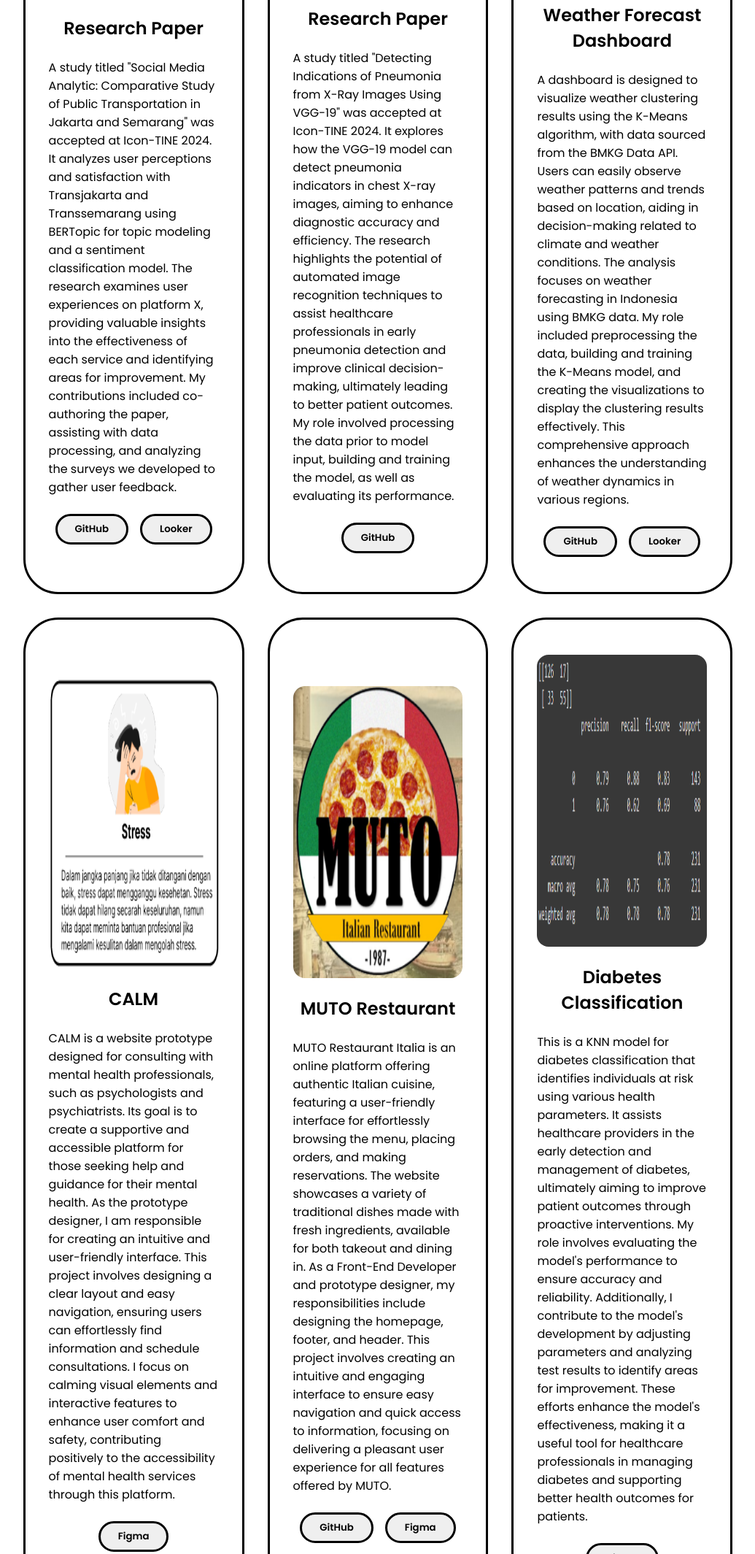
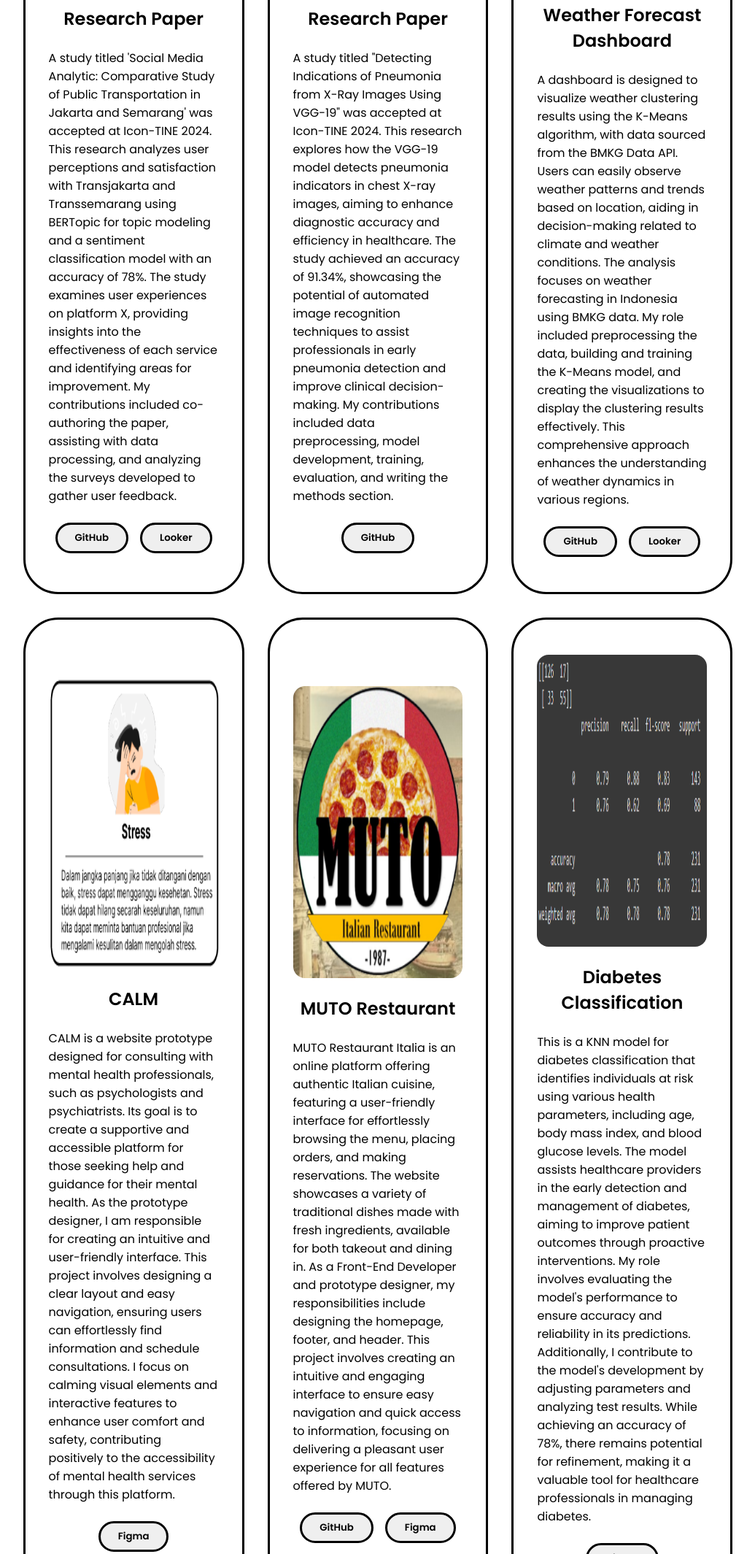
Before and after one commit to MessyaCarment05/messya-portofolio, a plain HTML site: page index.html in a window 1280 px wide. Shown: the part 4615-6744 px from the top of the page at 73% size, without its empty margins (122-1157 px from the left). Drawn offline with Linux system fonts and the light colour scheme.

Commit message:
Update Features and Document

```diff
--- a/index.html
+++ b/index.html
@@ -51,7 +51,7 @@
                 </div>
 
                 <div class="btn-group">
-                    <button class="btn" onclick="window.open('CV.pdf')">
+                    <button class="btn" onclick="window.open('Messya Carment_CV.pdf')">
                         Download CV
                     </button>
 
@@ -300,10 +300,7 @@
             <img src="pics/sosmed.png" alt="">
             <h3>Research Paper</h3>
             <p>
-                A study titled "Social Media Analytic: Comparative Study of Public Transportation in Jakarta and Semarang" was accepted at Icon-TINE 2024.
-                 It analyzes user perceptions and satisfaction with Transjakarta and Transsemarang using BERTopic for topic modeling and a sentiment classification model.
-                 The research examines user experiences on platform X, providing valuable insights into the effectiveness of each service and identifying areas for improvement.
-                 My contributions included co-authoring the paper, assisting with data processing, and analyzing the surveys we developed to gather user feedback.
+                A study titled 'Social Media Analytic: Comparative Study of Public Transportation in Jakarta and Semarang' was accepted at Icon-TINE 2024. This research analyzes user perceptions and satisfaction with Transjakarta and Transsemarang using BERTopic for topic modeling and a sentiment classification model with an accuracy of 78%. The study examines user experiences on platform X, providing insights into the effectiveness of each service and identifying areas for improvement. My contributions included co-authoring the paper, assisting with data processing, and analyzing the surveys developed to gather user feedback.
             </p>
             <div class="btn-group">
                 <a href="https://github.com/MessyaCarment05/Social_Media_Analytic_Transjakarta_Transsemarang.git" target="_blank">
@@ -319,11 +316,10 @@
             <img src="pics/vgg19.png" alt="">
             <h3>Research Paper</h3>
             <p>
-                A study titled "Detecting Indications of Pneumonia from X-Ray Images Using VGG-19" was accepted at Icon-TINE 2024.
-                It explores how the VGG-19 model can detect pneumonia indicators in chest X-ray images, aiming to enhance diagnostic accuracy and efficiency.
-                The research highlights the potential of automated image recognition techniques to assist healthcare professionals in early pneumonia detection and improve clinical decision-making,
-                ultimately leading to better patient outcomes.
-                My role involved processing the data prior to model input, building and training the model, as well as evaluating its performance.
+               A study titled "Detecting Indications of Pneumonia from X-Ray Images Using VGG-19" was accepted at Icon-TINE 2024.
+               This research explores how the VGG-19 model detects pneumonia indicators in chest X-ray images, aiming to enhance diagnostic accuracy and efficiency in healthcare.
+               The study achieved an accuracy of 91.34%, showcasing the potential of automated image recognition techniques to assist professionals in early pneumonia detection and improve clinical decision-making.
+               My contributions included data preprocessing, model development, training, evaluation, and writing the methods section.
             </p>
             <div class="btn-group">
                 <a href="https://github.com/MessyaCarment05/VGG19-ModelPneumonia.git" target="_blank">
@@ -391,11 +387,10 @@
             <img src="pics/diabetes.png" alt="">
             <h3>Diabetes Classification</h3>
             <p>
-                This is a KNN model for diabetes classification that identifies individuals at risk using various health parameters.
-                It assists healthcare providers in the early detection and management of diabetes, ultimately aiming to improve patient outcomes through proactive interventions.
-                My role involves evaluating the model's performance to ensure accuracy and reliability.
-                Additionally, I contribute to the model's development by adjusting parameters and analyzing test results to identify areas for improvement.
-                These efforts enhance the model's effectiveness, making it a useful tool for healthcare professionals in managing diabetes and supporting better health outcomes for patients.
+                This is a KNN model for diabetes classification that identifies individuals at risk using various health parameters, including age, body mass index, and blood glucose levels.
+                The model assists healthcare providers in the early detection and management of diabetes, aiming to improve patient outcomes through proactive interventions.
+                My role involves evaluating the model's performance to ensure accuracy and reliability in its predictions. Additionally, I contribute to the model's development by adjusting parameters and analyzing test results.
+                While achieving an accuracy of 78%, there remains potential for refinement, making it a valuable tool for healthcare professionals in managing diabetes.
             </p>
             <div class="btn-group">
                 <a href="https://github.com/MessyaCarment05/DIabetesPredictionKNN.git" target="_blank">
```
Also changed, not shown: 2 other files.
